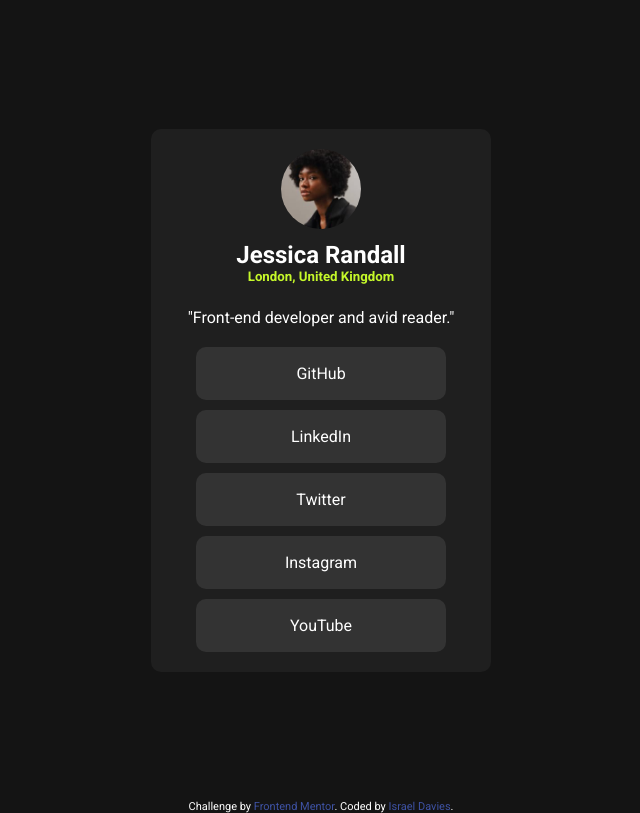
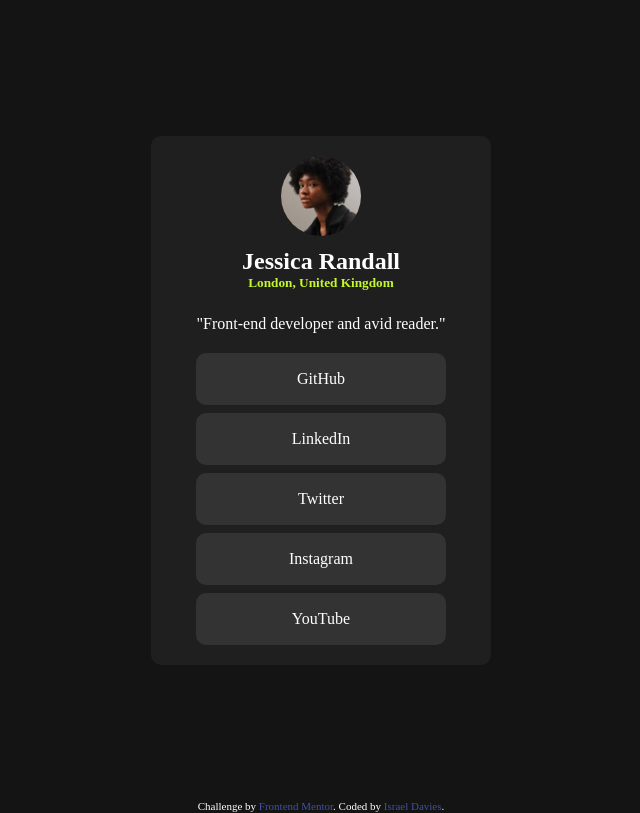
Before and after one commit to IzzyCoding17/social-links-profile-main, a plain HTML site: page index.html in a window 1280 px wide. Shown: the whole page, without its empty margins (319-959 px from the left). Drawn offline with Linux system fonts and the light colour scheme.

Commit message:
changed style

```diff
--- a/index.html
+++ b/index.html
@@ -37,7 +37,7 @@
 
       body {
         background-color: hsl(0, 0%, 8%);
-        font-family: "Roboto";
+        font-family: "Roboto" sans-serif;
       }
 
       .container {
@@ -52,10 +52,9 @@
         list-style: none;
         display: flex;
         align-items: center;
-        /* align-items: center;*/
         flex-direction: column;
-        gap: 10px;
-        padding-left: 0;
+        gap: 0.5rem;
+        font-size: 1em;
       }
       .card h2 {
         color: #fff;
@@ -113,7 +112,7 @@
 
       footer a{
         text-decoration: none;
-        color: greenyellow;
+        color: hsl(75, 94%, 57%);
       }
     </style>
   </head>
```
